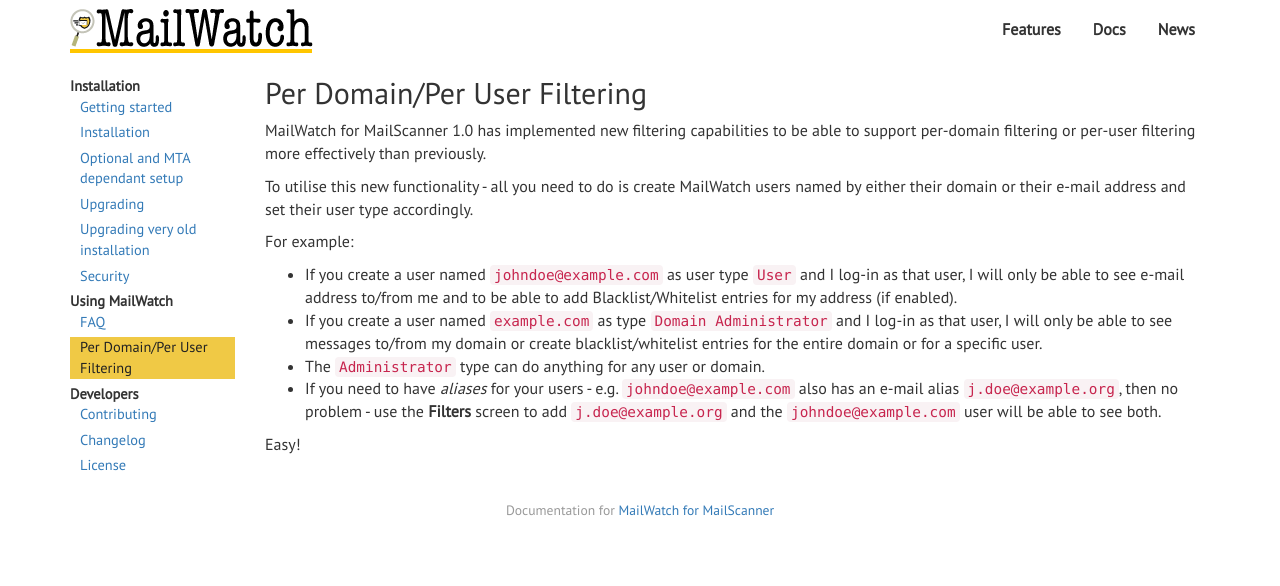
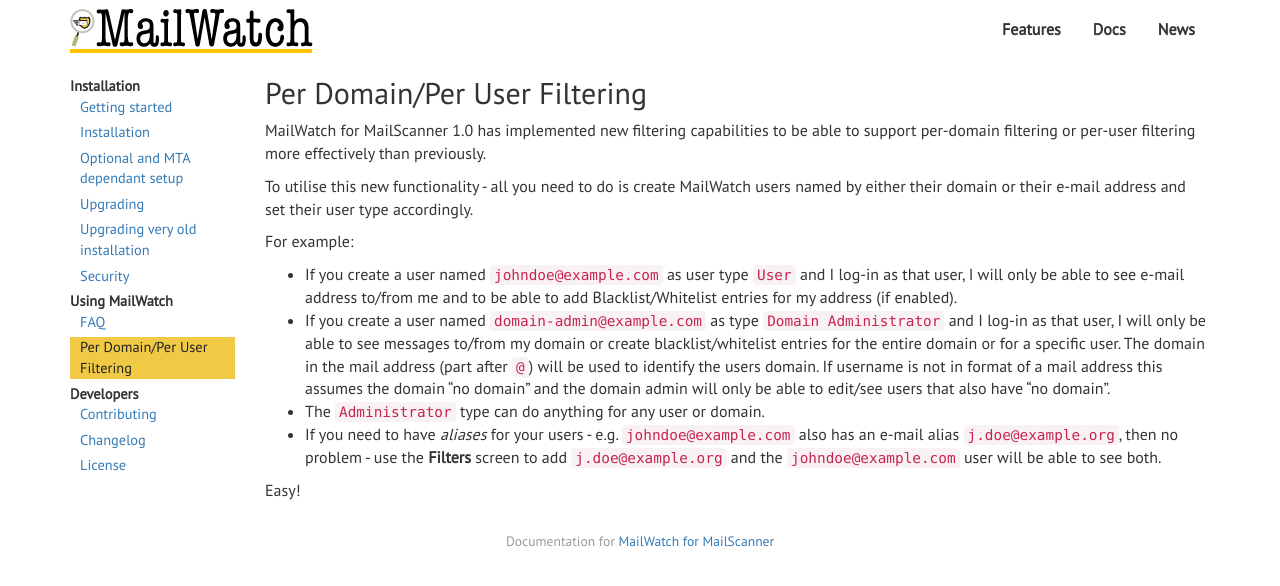
Before and after one commit to mailwatch/mailwatch-docs, a Jekyll site: the page built from _posts/2014-07-31-user-filter.md, in a window 1280 px wide. Shown: the top 586 px of the page. Built offline with Jekyll 4.4.1, drawn with Linux system fonts in a browser that asks for light colours; nearby versions of some CDN libraries.

Commit message:
update
Clearify multi domain functionality as suggested by mailwatch/mailwatch#927

```diff
--- a/_posts/2014-07-31-user-filter.md
+++ b/_posts/2014-07-31-user-filter.md
@@ -15,7 +15,7 @@ To utilise this new functionality - all you need to do is create MailWatch users
 For example:
 
 * If you create a user named `johndoe@example.com` as user type `User` and I log-in as that user, I will only be able to see e-mail address to/from me and to be able to add Blacklist/Whitelist entries for my address (if enabled).
-* If you create a user named `example.com` as type `Domain Administrator` and I log-in as that user, I will only be able to see messages to/from my domain or create blacklist/whitelist entries for the entire domain or for a specific user.
+* If you create a user named `domain-admin@example.com` as type `Domain Administrator` and I log-in as that user, I will only be able to see messages to/from my domain or create blacklist/whitelist entries for the entire domain or for a specific user. The domain in the mail address (part after `@`) will be used to identify the users domain. If username is not in format of a mail address this assumes the domain "no domain" and the domain admin will only be able to edit/see users that also have "no domain".
 * The `Administrator` type can do anything for any user or domain.
 * If you need to have _aliases_ for your users - e.g. `johndoe@example.com` also has an e-mail alias `j.doe@example.org`, then no problem - use the **Filters** screen to add `j.doe@example.org` and the `johndoe@example.com` user will be able to see both.
 
```
